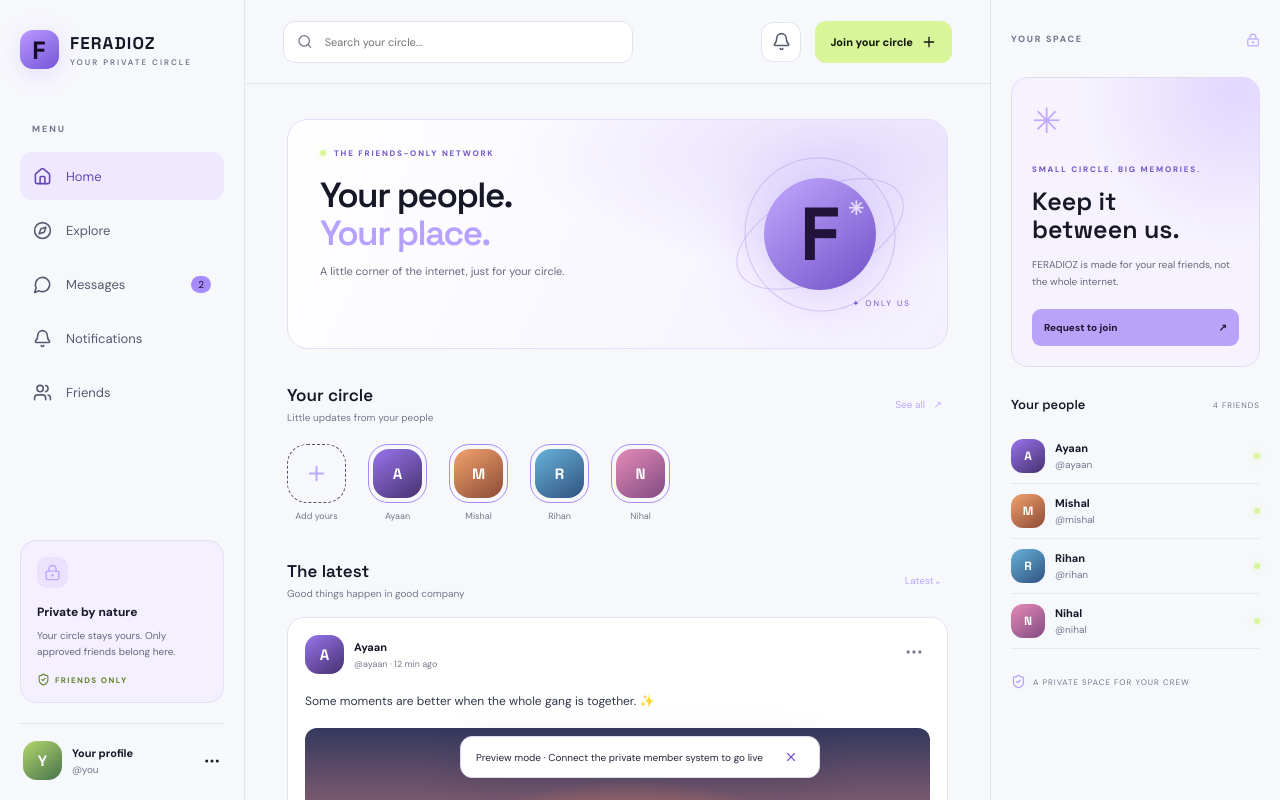
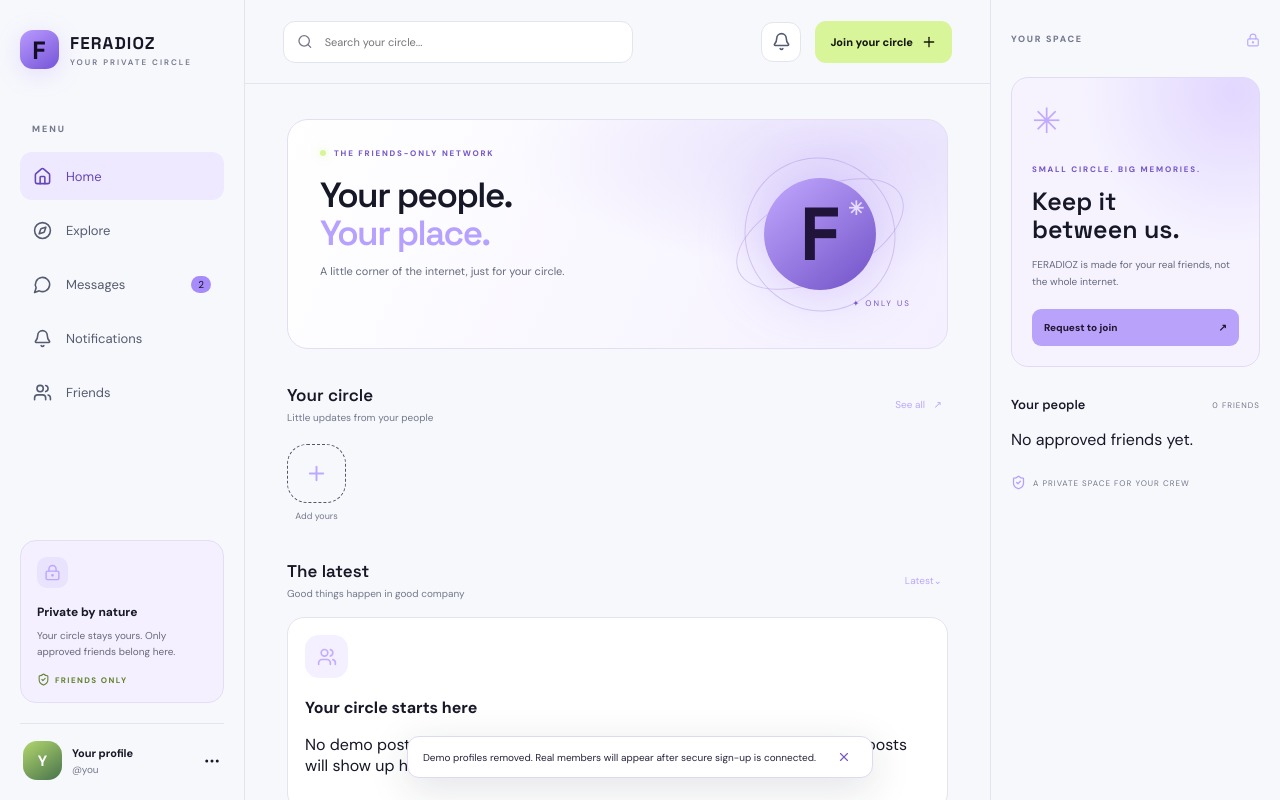
Before and after one commit to sayedyafi123456-code11/idly-website-from-yafi, a Next.js app: page / in a window 1280 px wide. Shown: the top 800 px of the page. Built offline with nearby package versions, Linux system fonts and the light colour scheme.

Commit message:
Remove fictional demo members and sample posts

```diff
--- a/app/page.tsx
+++ b/app/page.tsx
@@ -3,16 +3,8 @@
 import { useState } from "react";
 import { Bell, Compass, Heart, Home, ImagePlus, LockKeyhole, MessageCircle, MoreHorizontal, Plus, Search, Send, ShieldCheck, Sparkles, Users, X } from "lucide-react";
 
-const people = [
-  { name: "Ayaan", handle: "@ayaan", avatar: "A", color: "violet" },
-  { name: "Mishal", handle: "@mishal", avatar: "M", color: "orange" },
-  { name: "Rihan", handle: "@rihan", avatar: "R", color: "blue" },
-  { name: "Nihal", handle: "@nihal", avatar: "N", color: "pink" },
-];
-const initialPosts = [
-  { id: 1, name: "Ayaan", handle: "@ayaan", time: "12 min ago", avatar: "A", color: "violet", text: "Some moments are better when the whole gang is together. ✨", tag: "FRIENDS FOREVER", likes: 24, liked: false, image: "sunset" },
-  { id: 2, name: "Mishal", handle: "@mishal", time: "1 hr ago", avatar: "M", color: "orange", text: "Weekend scenes. More memories loading… 🌴", tag: "WEEKEND", likes: 18, liked: false, image: "coast" },
-];
+const people: { name: string; handle: string; avatar: string; color: string }[] = [];
+const initialPosts: { id: number; name: string; handle: string; time: string; avatar: string; color: string; text: string; tag: string; likes: number; liked: boolean; image: string }[] = [];
 
 export default function HomePage() {
   const [tab, setTab] = useState("Home");
@@ -21,7 +13,7 @@ export default function HomePage() {
   const [showJoin, setShowJoin] = useState(false);
   const [showPost, setShowPost] = useState(false);
   const [postText, setPostText] = useState("");
-  const [notice, setNotice] = useState("Preview mode · Connect the private member system to go live");
+  const [notice, setNotice] = useState("Demo profiles removed. Real members will appear after secure sign-up is connected.");
   const [query, setQuery] = useState("");
 
   function addPost() {
@@ -51,14 +43,15 @@ export default function HomePage() {
         <section className="stories-section"><div className="section-heading"><div><h2>Your circle</h2><p>Little updates from your people</p></div><button className="text-button" onClick={()=>setTab("Friends")}>See all <span>↗</span></button></div><div className="stories"><button className="story add-story" onClick={()=>setShowPost(true)}><span className="story-ring add-ring"><Plus size={23}/></span><small>Add yours</small></button>{people.map((p,i)=><button className="story" key={p.name} onClick={()=>setLikedStory(i)}><span className="story-ring"><span className={"avatar "+p.color}>{p.avatar}</span></span><small>{p.name}</small></button>)}</div></section>
         <section className="feed-section"><div className="section-heading"><div><h2>{tab==="Home"?"The latest":tab}</h2><p>Good things happen in good company</p></div><button className="filter-button" onClick={()=>setNotice("Showing posts from your circle.")}>Latest⌄</button></div>
           {posts.filter(p=>(p.name+" "+p.text).toLowerCase().includes(query.toLowerCase())).map(post=><article className="post-card" key={post.id}><div className="post-top"><div className={"avatar "+post.color}>{post.avatar}</div><div className="post-author"><b>{post.name}</b><small>{post.handle} · {post.time}</small></div><button className="dots" aria-label="More"><MoreHorizontal size={20}/></button></div><p className="post-text">{post.text}</p>{post.image&&<div className={"post-image "+post.image}><div className="image-caption">{post.tag}<span>✦</span></div></div>}<div className="post-actions"><button className={post.liked?"liked":""} onClick={()=>toggleLike(post.id)}><Heart size={19} fill={post.liked?"currentColor":"none"}/>{post.likes}</button><button onClick={()=>setNotice("Comments will be available when the member database is connected.")}><MessageCircle size={19}/> Comment</button><button onClick={()=>setNotice("Sharing is coming soon.")}><Send size={18}/></button></div></article>)}
+          {posts.length===0&&<div className="post-card empty-state"><div className="modal-symbol"><Users size={20}/></div><b>Your circle starts here</b><p>No demo posts or fake accounts. Once your friends are approved, their real posts will show up here.</p></div>}
           <div className="preview-note"><LockKeyhole size={16}/><span>This is a visual preview. Posts and likes are currently saved only in this browser session.</span></div>
         </section>
       </div>
     </section>
-    <aside className="right-column"><div className="right-head"><span>YOUR SPACE</span><span className="tiny-lock"><LockKeyhole size={14}/></span></div><div className="invite-card"><div className="invite-stars">✳</div><span className="eyebrow">SMALL CIRCLE. BIG MEMORIES.</span><h3>Keep it<br/>between us.</h3><p>FERADIOZ is made for your real friends, not the whole internet.</p><button onClick={()=>setShowJoin(true)}>Request to join <span>↗</span></button></div><div className="online-head"><h3>Your people</h3><span>4 FRIENDS</span></div>{people.map(p=><div className="person-row" key={p.name}><div className={"avatar small "+p.color}>{p.avatar}</div><div><b>{p.name}</b><small>{p.handle}</small></div><span className="online-dot"/></div>)}<div className="right-footer"><ShieldCheck size={15}/> A PRIVATE SPACE FOR YOUR CREW</div></aside>
+    <aside className="right-column"><div className="right-head"><span>YOUR SPACE</span><span className="tiny-lock"><LockKeyhole size={14}/></span></div><div className="invite-card"><div className="invite-stars">✳</div><span className="eyebrow">SMALL CIRCLE. BIG MEMORIES.</span><h3>Keep it<br/>between us.</h3><p>FERADIOZ is made for your real friends, not the whole internet.</p><button onClick={()=>setShowJoin(true)}>Request to join <span>↗</span></button></div><div className="online-head"><h3>Your people</h3><span>{people.length} FRIENDS</span></div>{people.length===0?<p className="no-friends">No approved friends yet.</p>:people.map(p=><div className="person-row" key={p.name}><div className={"avatar small "+p.color}>{p.avatar}</div><div><b>{p.name}</b><small>{p.handle}</small></div><span className="online-dot"/></div>)}<div className="right-footer"><ShieldCheck size={15}/> A PRIVATE SPACE FOR YOUR CREW</div></aside>
     {notice&&<div className="toast" onClick={()=>setNotice("")}>{notice}<button aria-label="Close"><X size={14}/></button></div>}
     {showJoin&&<div className="modal-backdrop" onClick={()=>setShowJoin(false)}><div className="modal" onClick={e=>e.stopPropagation()}><button className="modal-close" onClick={()=>setShowJoin(false)}><X/></button><div className="modal-symbol"><LockKeyhole/></div><span className="eyebrow">FRIENDS ONLY</span><h2>Find your people.</h2><p>FERADIOZ is a private circle. Send a join request and the owner can approve you.</p><input placeholder="Your name" /><input placeholder="Your username" /><button className="primary-wide" onClick={()=>{setShowJoin(false);setNotice("Join requests will work after the secure member system is connected.")}}>Send join request <Send size={16}/></button><small className="modal-foot">No public sign-ups. Every member is approved.</small></div></div>}
     {showPost&&<div className="modal-backdrop" onClick={()=>setShowPost(false)}><div className="modal" onClick={e=>e.stopPropagation()}><button className="modal-close" onClick={()=>setShowPost(false)}><X/></button><div className="modal-symbol"><ImagePlus/></div><span className="eyebrow">SHARE A MOMENT</span><h2>What’s happening?</h2><textarea value={postText} onChange={e=>setPostText(e.target.value)} placeholder="Share something with your circle..." /><button className="primary-wide" onClick={addPost}>Post to your circle <Send size={16}/></button></div></div>}
-    {likedStory!==null&&<div className="modal-backdrop" onClick={()=>setLikedStory(null)}><div className="story-modal" onClick={e=>e.stopPropagation()}><button className="modal-close light-close" onClick={()=>setLikedStory(null)}><X/></button><div className={"avatar "+people[likedStory].color}>{people[likedStory].avatar}</div><h2>{people[likedStory].name}’s story</h2><p>Stories from your friends will appear here.</p><button className="primary-wide" onClick={()=>setLikedStory(null)}>Close story</button></div></div>}
+    {likedStory!==null&&people[likedStory]&&<div className="modal-backdrop" onClick={()=>setLikedStory(null)}><div className="story-modal" onClick={e=>e.stopPropagation()}><button className="modal-close light-close" onClick={()=>setLikedStory(null)}><X/></button><div className={"avatar "+people[likedStory].color}>{people[likedStory].avatar}</div><h2>{people[likedStory].name}’s story</h2><p>Stories from your friends will appear here.</p><button className="primary-wide" onClick={()=>setLikedStory(null)}>Close story</button></div></div>}
   </main>;
 }
```
